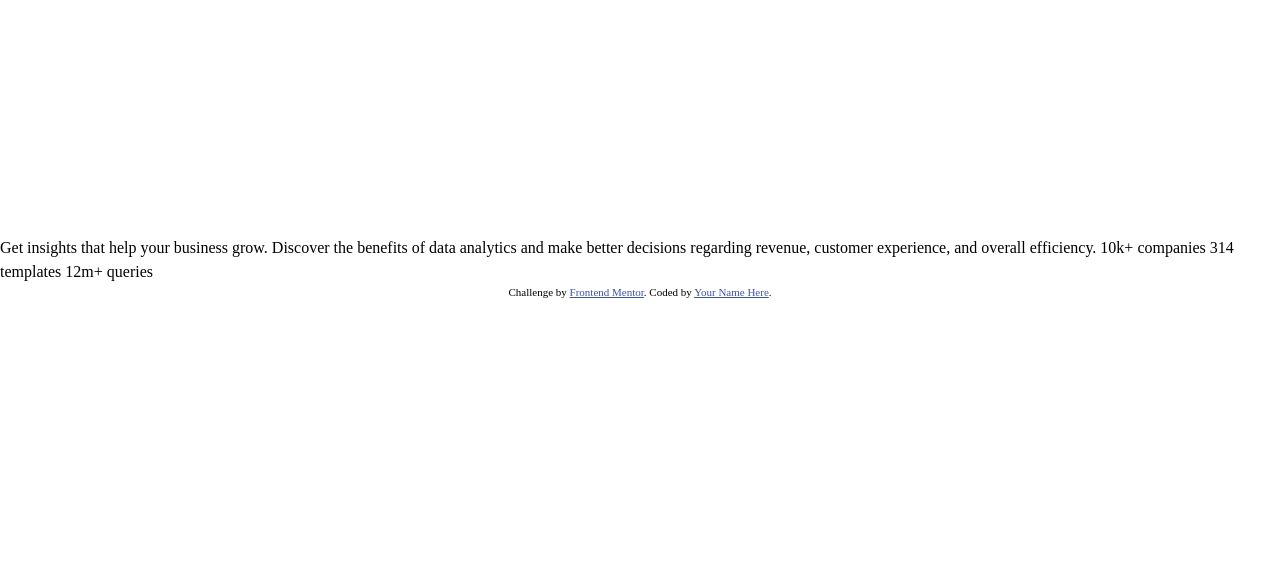
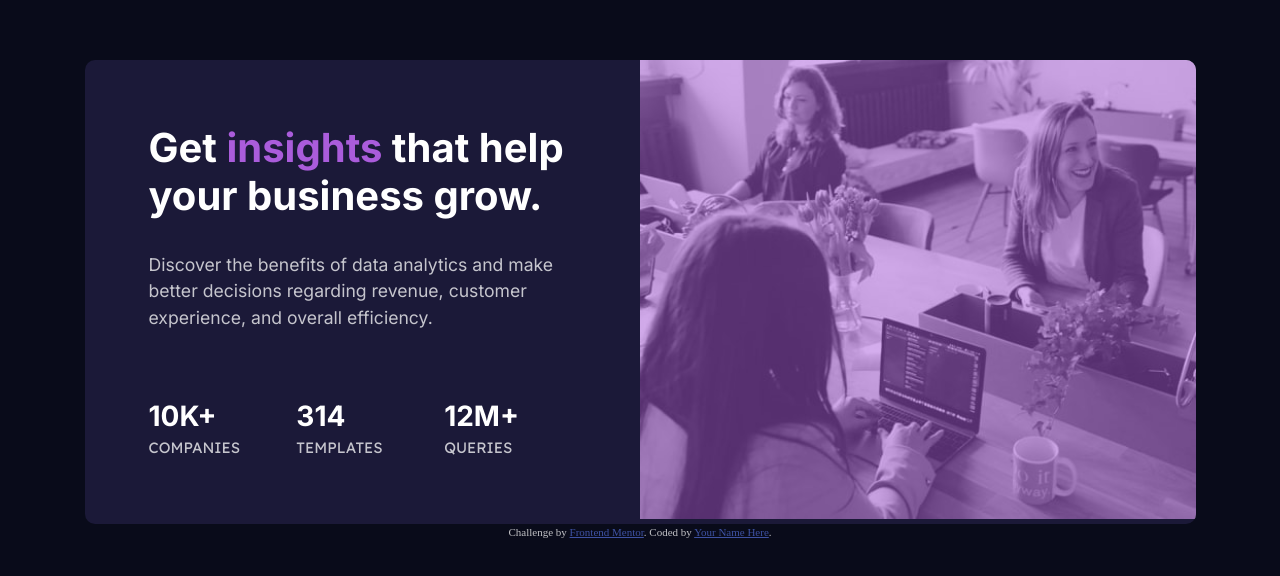
Before and after one commit to NatnaelSisay/stats-preview-card-component-main, a plain HTML site: page index.html in a window 1280 px wide. Shown: the part 132-708 px from the top of the page. Drawn offline with Linux system fonts and the light colour scheme.

Commit message:
finished project close to original

```diff
--- a/css/style.css
+++ b/css/style.css
@@ -1,5 +1,147 @@
+:root {
+	--clr-primary-hsl-400: 277, 64%, 61%;
+	--clr-primary-400: hsl(var(--clr-primary-hsl-400));
+	--clr-primary-700: hsl(244, 38%, 16%);
+	--clr-primary-800: hsl(233, 47%, 7%);
+
+	--clr-neutral-100: hsl(0, 0%, 100%);
+	--clr-neutral-110: hsla(0, 0%, 100%, 0.6);
+	--clr-neutral-150: hsla(0, 0%, 100%, 0.75);
+
+	--fs-default: 15px;
+
+	--ff-primary: "Inter", sans-serif;
+	--ff-secondary: "Lexend Deca", sans-serif;
+
+	--fw-default: 400;
+	--fw-bold: 700;
+}
+
+img {
+	width: 100%;
+}
+
 body {
-	height: 100vh;
+	background-color: var(--clr-primary-800);
+	color: var(--clr-neutral-150);
+
 	display: grid;
 	place-content: center;
+
+	margin-inline: 1rem;
+	padding-top: 4rem;
 }
+
+.card {
+	--border-r: 10px;
+	background-color: var(--clr-primary-700);
+
+	font-family: var(--ff-primary);
+	font-size: var(--fs-default);
+	font-weight: var(--fw-default);
+
+	border-radius: var(--border-r);
+
+	display: grid;
+	align-content: center;
+	overflow: hidden;
+
+	text-align: center;
+}
+
+.card__img {
+	position: relative;
+	order: -1;
+}
+
+.card__img::after {
+	content: "";
+	position: absolute;
+	inset: 0;
+	background-color: hsl(var(--clr-primary-hsl-400), 0.5);
+}
+
+.card__detail {
+	padding: 2rem;
+
+	display: grid;
+	gap: 2rem;
+}
+
+.card__body {
+	display: grid;
+	gap: 1rem;
+}
+
+.card__title,
+.card__footer span {
+	color: var(--clr-neutral-100);
+	font-weight: var(--fw-bold);
+	font-size: 1.75rem;
+}
+
+.card__title span {
+	color: var(--clr-primary-400);
+}
+
+.card__footer {
+	display: grid;
+	gap: 1rem;
+
+	text-transform: uppercase;
+	font-family: var(--ff-secondary);
+}
+
+.card__footer span {
+	display: block;
+
+	font-family: var(--ff-primary);
+	font-size: 1.75rem;
+}
+
+@media (min-width: 500px) {
+	.card {
+		max-width: 500px;
+	}
+}
+
+@media (min-width: 1210px) {
+	body {
+		height: 100vh;
+	}
+
+	.card {
+		max-width: 1111px;
+		grid-template-columns: 1fr 1fr;
+		align-items: start;
+		text-align: left;
+	}
+
+	.card__img {
+		order: 0;
+	}
+
+	.card__detail {
+		padding: 4rem;
+		height: 100%;
+		place-content: center;
+		gap: 4rem;
+	}
+
+	.card__body {
+		gap: 2rem;
+	}
+
+	.card__title {
+		font-size: 2.5rem;
+		line-height: 1.2;
+	}
+
+	.card__body p {
+		font-size: 1.1rem;
+	}
+
+	.card__footer {
+		grid-template-columns: 1fr 1fr 1fr;
+	}
+}
--- a/index.html
+++ b/index.html
@@ -39,10 +39,36 @@
 	</head>
 	<body>
 		<main>
-			Get insights that help your business grow. Discover the benefits of data
-			analytics and make better decisions regarding revenue, customer
-			experience, and overall efficiency. 10k+ companies 314 templates 12m+
-			queries
+			<article class="card">
+				<div class="card__detail">
+					<div class="card__body grid-group">
+						<h1 class="card__title">
+							Get <span>insights</span> that help your business grow.
+						</h1>
+						<p>
+							Discover the benefits of data analytics and make better decisions
+							regarding revenue, customer experience, and overall efficiency.
+						</p>
+					</div>
+					<div class="card__footer grid-group grid-group-lg">
+						<p class="card__achievement"><span>10k+</span> companies</p>
+						<p class="card__achievement"><span>314</span> templates</p>
+						<p class="card__achievement"><span>12m+</span> queries</p>
+					</div>
+				</div>
+				<div class="card__img">
+					<picture>
+						<source
+							srcset="./images/image-header-desktop.jpg"
+							media="(min-width: 600px)"
+						/>
+						<img
+							src="./images/image-header-mobile.jpg"
+							alt="people smiling on work environment"
+						/>
+					</picture>
+				</div>
+			</article>
 		</main>
 
 		<div class="attribution">
```
